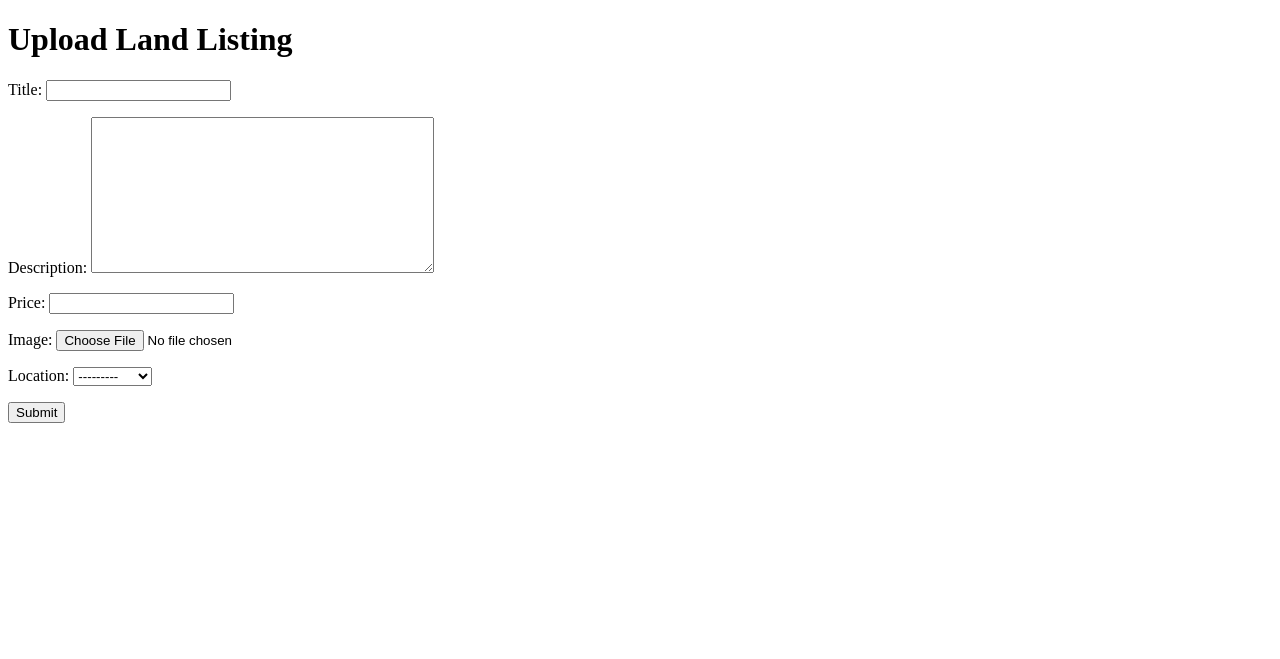
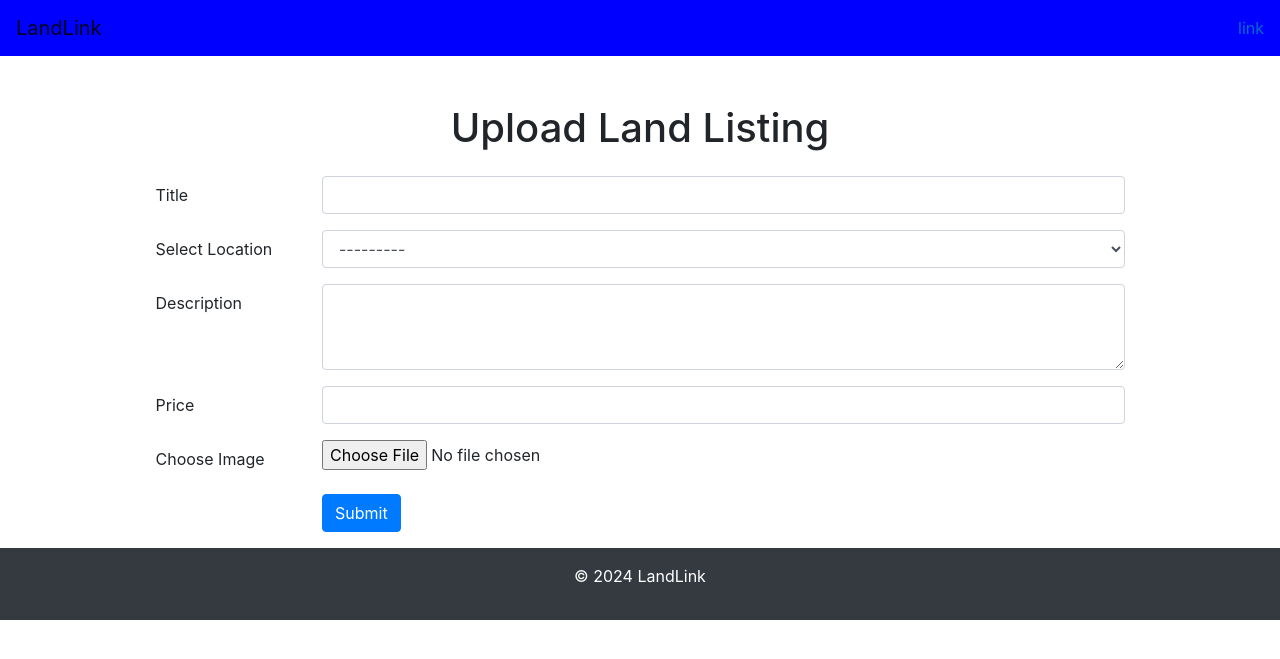
Before and after one commit to peter-sigma/portfolio, a Django app: page /seller/upload/ in a window 1280 px wide. Shown: the top 659 px of the page. Run offline with Django 5.2, Linux system fonts and the light colour scheme; data comes from the database, SQL or seed files in the repository; some libraries are stand-ins or nearby versions.

Commit message:
fixing upload in seller app

```diff
--- a/landlink/buyer/admin.py
+++ b/landlink/buyer/admin.py
@@ -1,7 +1,7 @@
 from django.contrib import admin
 
 # Register your models here.
-from .models import Location, LandListing
+# from .models import Location, LandListing
 
-admin.site.register(Location)
-admin.site.register(LandListing)
+# admin.site.register(Location)
+# admin.site.register(LandListing)
--- a/landlink/buyer/models.py
+++ b/landlink/buyer/models.py
@@ -2,17 +2,17 @@
 
 # Create your models here.
 
-class Location(models.Model):
-    name = models.CharField(max_length=100)
+# class Location(models.Model):
+#     name = models.CharField(max_length=100)
 
-    def __str__(self):
-        return self.name
+#     def __str__(self):
+#         return self.name
 
-class LandListing(models.Model):
-    location = models.ForeignKey(Location, on_delete=models.CASCADE)
-    title = models.CharField(max_length=200)
-    description = models.TextField()
-    price = models.DecimalField(max_digits=10, decimal_places=2)
+# class LandListing(models.Model):
+#     location = models.ForeignKey(Location, on_delete=models.CASCADE)
+#     title = models.CharField(max_length=200)
+#     description = models.TextField()
+#     price = models.DecimalField(max_digits=10, decimal_places=2)
 
-    def __str__(self):
-        return self.title
+#     def __str__(self):
+#         return self.title
--- a/landlink/buyer/views.py
+++ b/landlink/buyer/views.py
@@ -1,7 +1,7 @@
 from django.shortcuts import render
 
 # Create your views here.
-from .models import Location, LandListing
+from seller.models import Location, LandListing
 
 def dashboard(request):
     locations = Location.objects.all()
--- a/landlink/seller/admin.py
+++ b/landlink/seller/admin.py
@@ -1,6 +1,7 @@
 from django.contrib import admin
 
 # Register your models here.
-from .models import LandListing
+from .models import LandListing, Location
 
 admin.site.register(LandListing)
+admin.site.register(Location)
--- a/landlink/seller/forms.py
+++ b/landlink/seller/forms.py
@@ -1,4 +1,3 @@
-# seller/forms.py
 from django import forms
 from .models import LandListing
 
@@ -6,3 +5,10 @@
     class Meta:
         model = LandListing
         fields = ['title', 'description', 'price', 'image', 'location']
+        widgets = {
+            'title': forms.TextInput(attrs={'class': 'form-control'}),
+            'description': forms.Textarea(attrs={'class': 'form-control', 'rows': 3}),
+            'price': forms.NumberInput(attrs={'class': 'form-control'}),
+            'image': forms.ClearableFileInput(attrs={'class': 'form-control-file'}),
+            'location': forms.Select(attrs={'class': 'form-control'}),
+        }
--- a/landlink/seller/models.py
+++ b/landlink/seller/models.py
@@ -1,13 +1,18 @@
 from django.db import models
 
 # Create your models here.
-from buyer.models import Location
+class Location(models.Model):
+    name = models.CharField(max_length=100)
+
+    def __str__(self):
+        return self.name
+
 class LandListing(models.Model):
     title = models.CharField(max_length=200)
     description = models.TextField()
     price = models.DecimalField(max_digits=10, decimal_places=2)
     image = models.ImageField(upload_to='land_images/')
-    location = models.ForeignKey(Location, on_delete=models.CASCADE, null=True, related_name='buyer_landlistings')
+    location = models.ForeignKey(Location, on_delete=models.CASCADE, null=True, related_name='landlistings')
 
     def __str__(self):
         return self.title
--- a/landlink/seller/templates/seller/upload_land.html
+++ b/landlink/seller/templates/seller/upload_land.html
@@ -1,17 +1,60 @@
-<!-- seller/templates/seller/upload_land.html -->
-<!DOCTYPE html>
-<html lang="en">
-<head>
-    <meta charset="UTF-8">
-    <meta name="viewport" content="width=device-width, initial-scale=1.0">
-    <title>Upload Land Listing</title>
-</head>
-<body>
-    <h1>Upload Land Listing</h1>
-    <form method="post" enctype="multipart/form-data">
+{% extends 'static_pages/base.html' %}
+{% load static %}
+
+{% block title %}
+    Upload Land Listing - LandLink
+{% endblock %}
+{% block navbar_links %}
+    <li>link</li>
+{% endblock %}
+{% block content %}
+<div class="container" style="width: 90%;">
+    <h1 class="mt-5 text-center">Upload Land Listing</h1>
+    <form method="post" enctype="multipart/form-data" class="mt-4">
         {% csrf_token %}
-        {{ form.as_p }}
-        <button type="submit">Submit</button>
+        <div class="form-group row">
+            <label for="{{ form.title.id_for_label }}" class="col-sm-2 col-form-label">Title</label>
+            <div class="col-sm-10">
+                {{ form.title }}
+            </div>
+        </div>
+        <div class="form-group row">
+            <label for="{{ form.location.id_for_label }}" class="col-sm-2 col-form-label">Select Location</label>
+            <div class="col-sm-10">
+                {{ form.location }}
+            </div>
+        </div>
+        <div class="form-group row">
+            <label for="{{ form.description.id_for_label }}" class="col-sm-2 col-form-label">Description</label>
+            <div class="col-sm-10">
+                {{ form.description }}
+            </div>
+        </div>
+        <div class="form-group row">
+            <label for="{{ form.price.id_for_label }}" class="col-sm-2 col-form-label">Price</label>
+            <div class="col-sm-10">
+                {{ form.price }}
+            </div>
+        </div>
+        <div class="form-group row">
+            <label for="{{ form.image.id_for_label }}" class="col-sm-2 col-form-label">Choose Image</label>
+            <div class="col-sm-10">
+                {{ form.image }}
+            </div>
+        </div>
+        <div class="form-group row">
+            <div class="col-sm-10 offset-sm-2">
+                <button type="submit" class="btn btn-primary">Submit</button>
+            </div>
+        </div>
     </form>
-</body>
-</html>
+</div>
+{% endblock %}
+
+{% block footer %}
+<footer class="footer bg-dark text-white py-3">
+    <div class="container text-center">
+        <p>&copy; 2024 LandLink</p>
+    </div>
+</footer>
+{% endblock %}
--- a/landlink/seller/views.py
+++ b/landlink/seller/views.py
@@ -2,7 +2,7 @@
 # seller/views.py
 from django.shortcuts import render, redirect
 from .forms import LandListingForm
-from .models import LandListing
+from .models import LandListing, Location
 
 def upload_land(request):
     if request.method == 'POST':
--- a/landlink/static_pages/templates/static_pages/base.html
+++ b/landlink/static_pages/templates/static_pages/base.html
@@ -1,6 +1,4 @@
 {% load static %}
-<!-- base.html -->
-
 <!DOCTYPE html>
 <html lang="en">
 <head>
@@ -8,11 +6,12 @@
     <meta name="viewport" content="width=device-width, initial-scale=1.0">
     <title>{% block title %}LandLink{% endblock %}</title>
     <link href="https://stackpath.bootstrapcdn.com/bootstrap/4.5.2/css/bootstrap.min.css" rel="stylesheet">
-    <link href="{% static 'your_app/styles.css' %}" rel="stylesheet"> <!-- Include your CSS file -->
+    <link href="{% static 'static_pages/styles.css' %}" rel="stylesheet">
+    <link href="https://cdnjs.cloudflare.com/ajax/libs/font-awesome/5.15.4/css/all.min.css" rel="stylesheet">
 </head>
 <body>
     <header class="header bg-primary text-white">
-        <nav class="navbar navbar-expand-lg navbar-light bg-light">
+        <nav class="navbar navbar-expand-lg navbar-light bg-blue">
             <a class="navbar-brand" href="#">LandLink</a>
             <button class="navbar-toggler" type="button" data-toggle="collapse" data-target="#navbarNav" aria-controls="navbarNav" aria-expanded="false" aria-label="Toggle navigation">
                 <span class="navbar-toggler-icon"></span>
@@ -20,24 +19,25 @@
             <div class="collapse navbar-collapse" id="navbarNav">
                 <ul class="navbar-nav ml-auto">
                     {% block navbar_links %}
-
+                    <!-- Add your navbar links here -->
                     {% endblock %}
                 </ul>
             </div>
         </nav>
     </header>
 
+    <div class="container">
+        {% block content %}
+        {% endblock %}
+    </div>
 
-        {% block content %}
-
-        {% endblock %}
-
-
-    <footer class="footer">
-        <div class="container">
+    {% block footer %}
+    <footer class="footer bg-dark text-white py-3">
+        <div class="container text-center">
             <p>&copy; 2024 LandLink</p>
         </div>
     </footer>
+    {% endblock %}
 
     <script src="https://code.jquery.com/jquery-3.5.1.slim.min.js"></script>
     <script src="https://cdn.jsdelivr.net/npm/@popperjs/core@2.5.3/dist/umd/popper.min.js"></script>
```
Also changed, not shown: landlink/buyer/migrations/0002_delete_landlisting_delete_location.py (added), landlink/db.sqlite3, landlink/land_images/img_1.jpg (added), landlink/land_images/img_1_BcCHwqI.jpg (added), landlink/land_images/img_3.jpg (added), landlink/land_images/img_3_fMbAawe.jpg (added), landlink/land_images/img_6.jpg (added), landlink/land_images/img_8.jpg (added), landlink/seller/migrations/0003_location_alter_landlisting_location.py (added).
